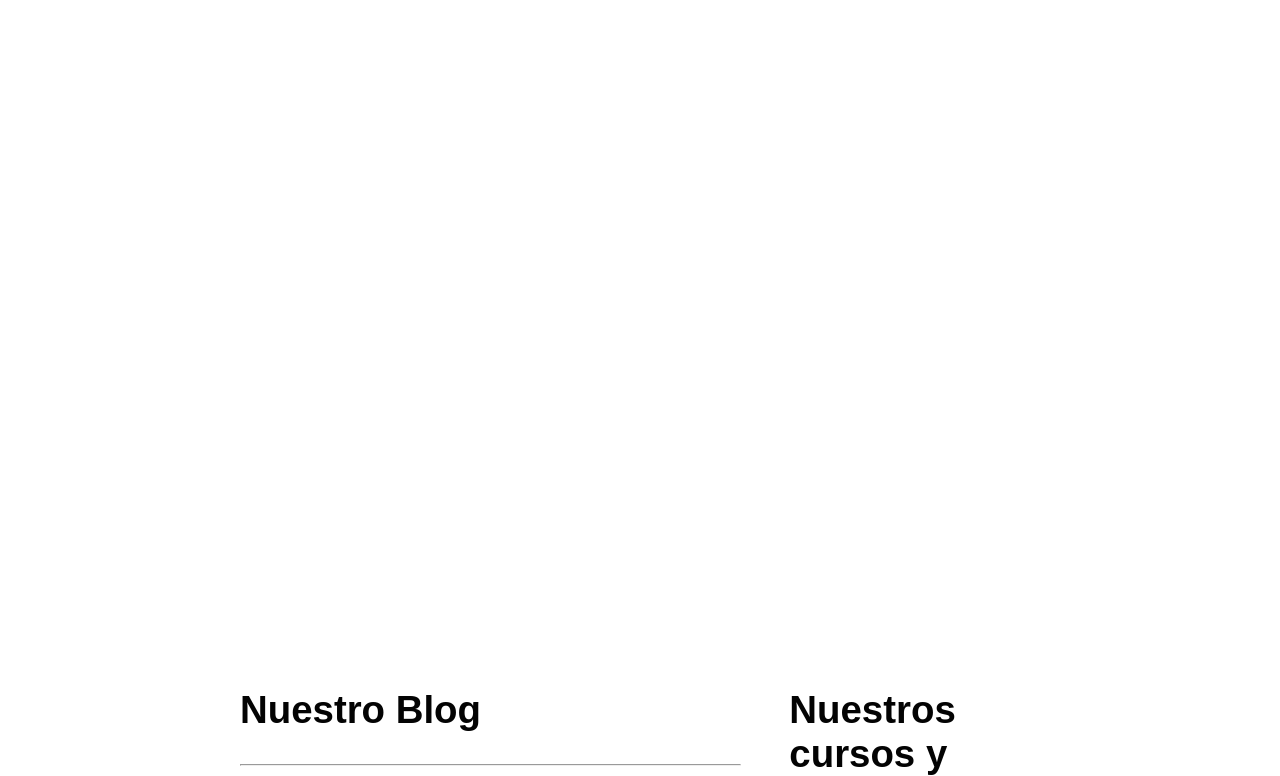
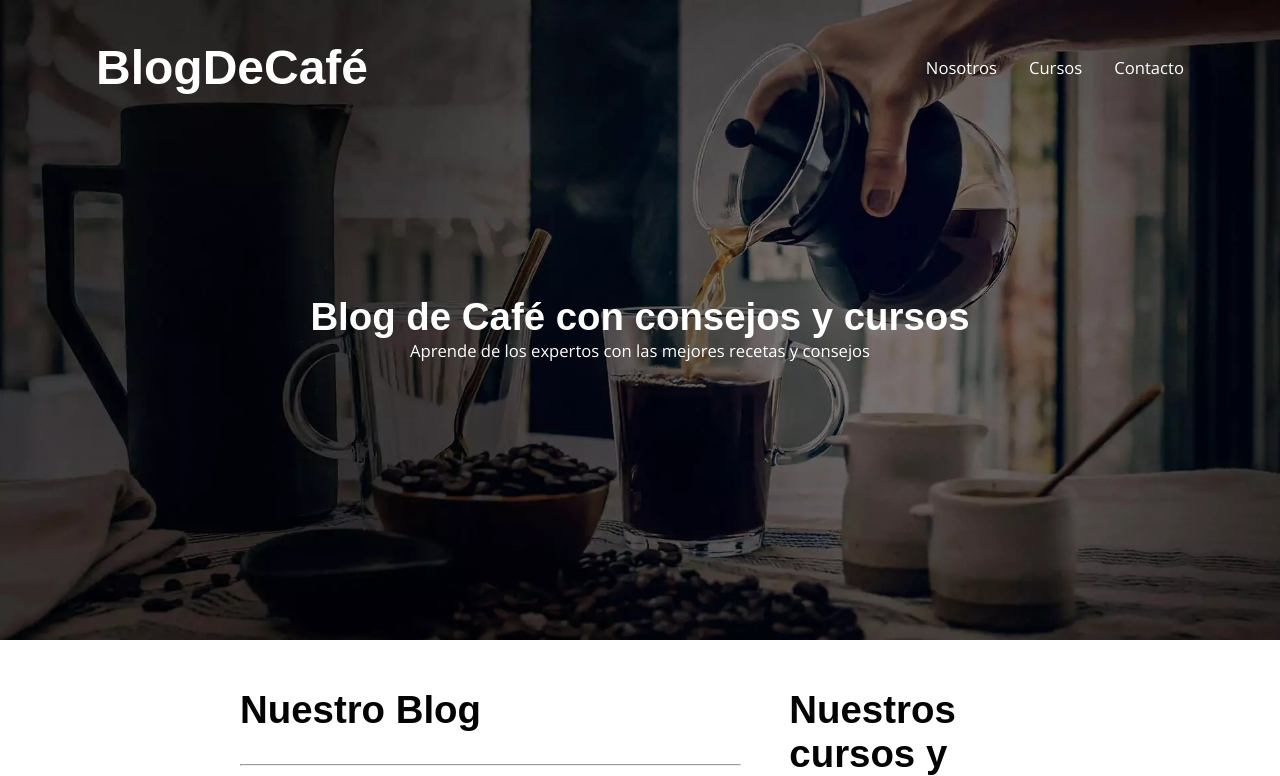
Before and after one commit to Duqueroso/Blog, a plain HTML site: page index.html in a window 1280 px wide. Shown: the top 776 px of the page. Drawn offline with nearby package versions, Linux system fonts and the light colour scheme.

Commit message:
Update style.css

```diff
--- a/styles/style.css
+++ b/styles/style.css
@@ -49,7 +49,7 @@ header {
     display: flex;
     flex-direction: column;
     align-items: center;
-    background-image: url(./images/banner.jpg);
+    background-image: url(/images/banner.jpg);
     background-size: cover;
     background-repeat: no-repeat;
     background-position: center center;
```
